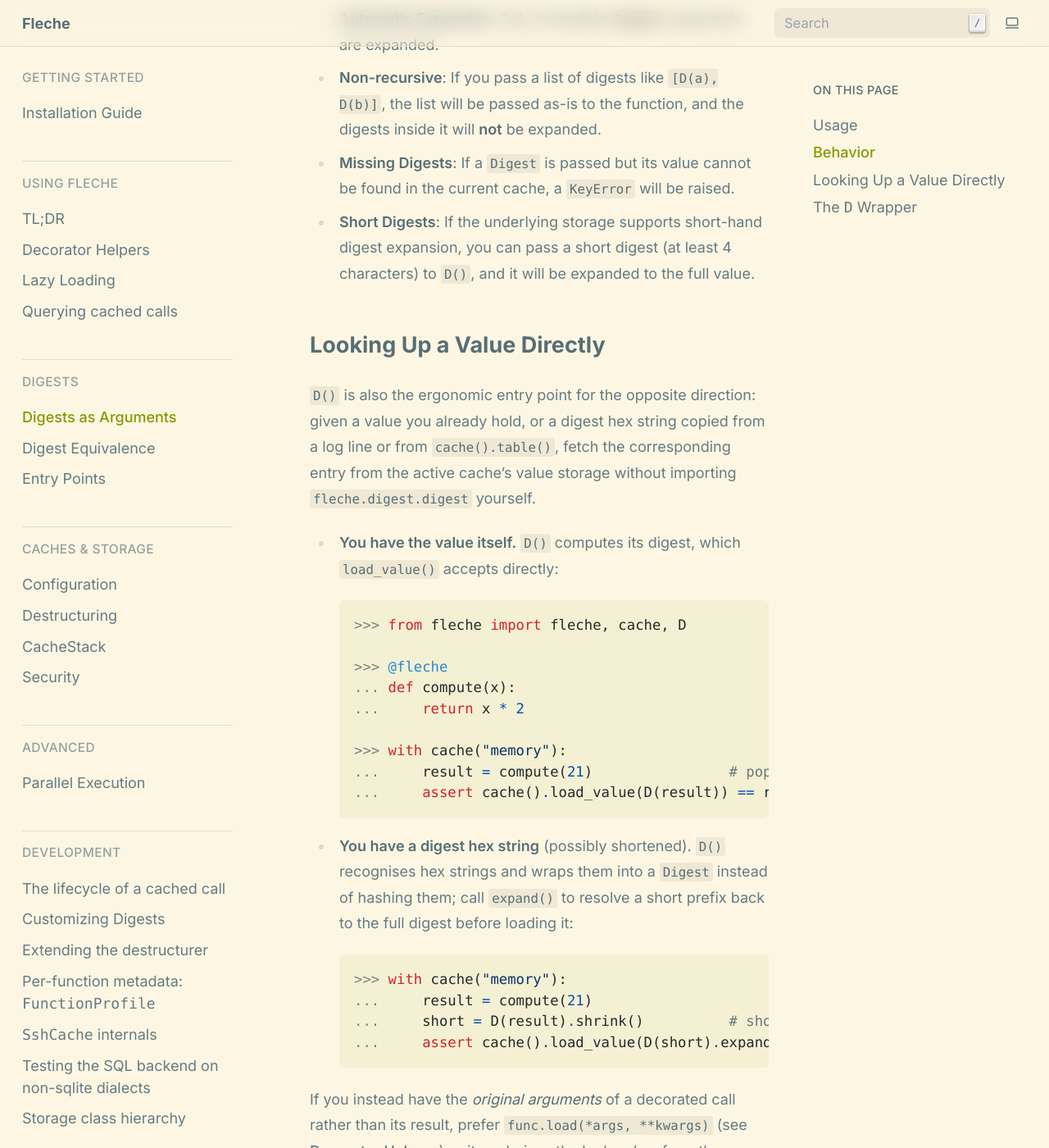
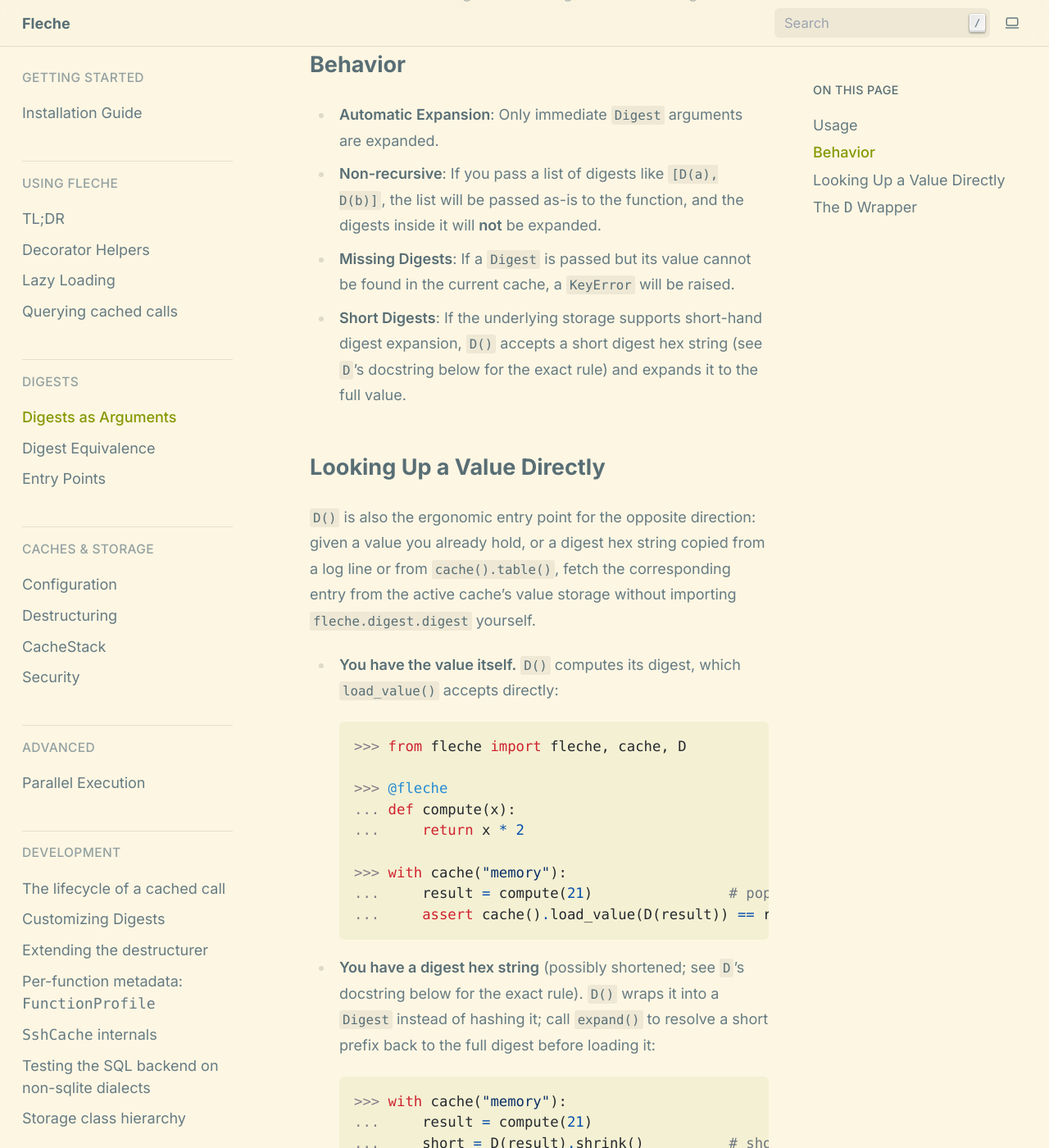
Before and after one commit to pmrv/fleche, a Sphinx documentation site: the page built from docs/digests/digests_as_args.rst, in a window 1280 px wide and 1400 px high, scrolled down 1475 px. Shown: the whole window at 82% size. Built offline with Sphinx 7.4.7, drawn with Linux system fonts in a browser that asks for light colours; pages that are not in the unit, such as notebooks, are missing from menus; some of the changed text lies outside the part shown.

Commit message:
docs(digests): clarify scope, trim D() repetition in digests_as_args.rst (#929)
## Summary
- Added a one-line forward-pointer in the intro paragraph noting the
page also covers the reverse direction (manual value lookup), linking to
the "Looking Up a Value Directly" section, instead of renaming the
page/title (which would risk breaking existing links/references to
`digests_as_args`).
- Replaced the redundant `full = D(short).expand()` with `full =
short.expand()` in the "You have a digest hex string" example, since
`.shrink()` already returns a `Digest` and `Digest` carries its own
`.expand()`/`.shrink()` methods.
- Trimmed the two duplicated prose restatements of D()'s
short-hex-digest detection rule (under "Short Digests" in Behavior, and
under "You have a digest hex string") down to brief mentions pointing at
`D`'s own docstring (the most complete version, including its `..
warning::`), reducing the same fact being explained three separate ways
on one page.

## Test plan
- Re-ran the corrected example in a fresh `mktemp -d` dir to confirm
`short.expand()` behaves identically to the old `D(short).expand()`.
- Confirmed sphinx (9.0.4) is available.
- `sphinx-build -b html docs docs/_build/html -W --keep-going` from repo
root: build succeeded with 0 new warnings/errors.

---
🤖 Generated with [Claude Code](https://claude.com/claude-code)

https://claude.ai/code/session_01NM4C4nM3uKEn6MS3rPnE9R

---
_Generated by [Claude
Code](https://claude.ai/code/session_01NM4C4nM3uKEn6MS3rPnE9R)_

Co-authored-by: Claude <noreply@anthropic.com>

```diff
--- a/docs/digests/digests_as_args.rst
+++ b/docs/digests/digests_as_args.rst
@@ -4,6 +4,8 @@ Digests as Arguments
 ``fleche`` supports passing ``Digest`` objects as arguments to functions. When a ``Digest`` is passed as an immediate argument (either positional or keyword), ``fleche`` automatically looks up the corresponding value in the **value storage** and passes the resolved value to the decorated function.
 
 This allows for efficient chaining of cached functions where intermediate results can be referenced by their value digest rather than held in memory.
+
+This page also covers the opposite direction — looking up a value already in the cache by hand — in :ref:`Looking Up a Value Directly <digests-as-args-lookup>` below.
 
 Usage
 -----
@@ -40,7 +42,9 @@ Behavior
 - **Automatic Expansion**: Only immediate ``Digest`` arguments are expanded.
 - **Non-recursive**: If you pass a list of digests like ``[D(a), D(b)]``, the list will be passed as-is to the function, and the digests inside it will **not** be expanded.
 - **Missing Digests**: If a ``Digest`` is passed but its value cannot be found in the current cache, a ``KeyError`` will be raised.
-- **Short Digests**: If the underlying storage supports short-hand digest expansion, you can pass a short digest (at least 4 characters) to ``D()``, and it will be expanded to the full value.
+- **Short Digests**: If the underlying storage supports short-hand digest expansion, ``D()`` accepts a short digest hex string (see ``D``'s docstring below for the exact rule) and expands it to the full value.
+
+.. _digests-as-args-lookup:
 
 Looking Up a Value Directly
 ----------------------------
@@ -65,17 +69,19 @@ storage without importing ``fleche.digest.digest`` yourself.
      ...     result = compute(21)                # populates the cache
      ...     assert cache().load_value(D(result)) == result
 
-- **You have a digest hex string** (possibly shortened). ``D()`` recognises hex
-  strings and wraps them into a :class:`~fleche.digest.Digest` instead of hashing
-  them; call :meth:`~fleche.digest.Digest.expand` to resolve a short prefix back to
-  the full digest before loading it:
+- **You have a digest hex string** (possibly shortened; see ``D``'s docstring
+  below for the exact rule). ``D()`` wraps it into a
+  :class:`~fleche.digest.Digest` instead of hashing it; call
+  :meth:`~fleche.digest.Digest.expand` to resolve a short prefix back to the
+  full digest before loading it:
 
   .. code-block:: pycon
 
      >>> with cache("memory"):
      ...     result = compute(21)
      ...     short = D(result).shrink()          # shortest unambiguous prefix
-     ...     assert cache().load_value(D(short).expand()) == result
+     ...     full = short.expand()               # Digest itself carries expand()/shrink()
+     ...     assert cache().load_value(full) == result
 
 If you instead have the *original arguments* of a decorated call rather than its
 result, prefer ``func.load(*args, **kwargs)`` (see :doc:`/usage/helpers`) — it
```
